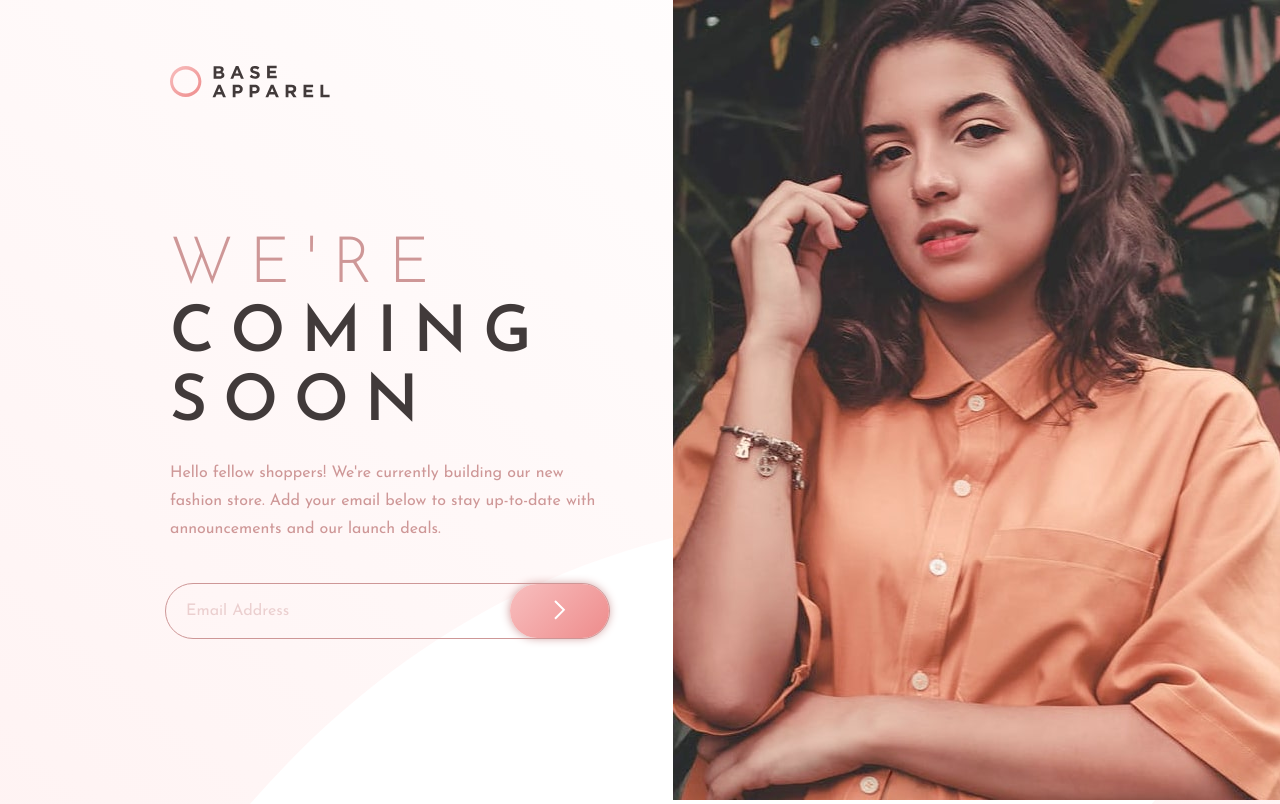
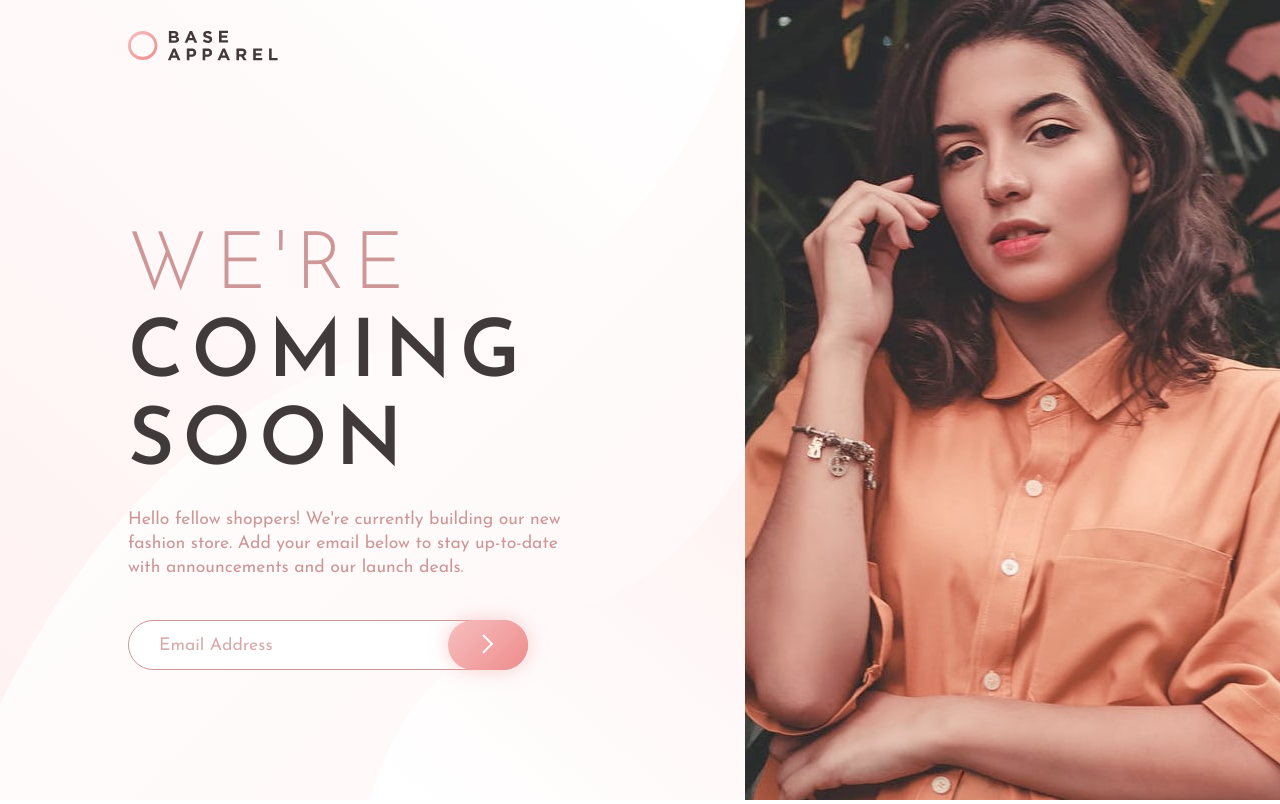
Before and after one commit to AlexsanderCostaDEV/base-apparel-coming-soon, a plain HTML site: page index.html in a window 1280 px wide. Drawn offline with Linux system fonts and the light colour scheme.

Commit message:
project finished

```diff
--- a/css/media.css
+++ /dev/null
@@ -1,87 +0,0 @@
-@media (min-width:376px) and (max-width:1229px) {
-    .div3 .title br {
-        display: none;
-    }
-    .div3 .description br {
-        display: none;
-    }
-    .div3 .email-address input::placeholder {
-        position: relative;
-        left: 0px;
-        top: 0px;
-    }
-}
-
-@media (min-width: 1230px) and (max-width:10000px) {
-    body {
-        display: grid;
-        grid-template-areas:
-            "i1 i2"
-            "i3 i2"
-        ;
-        width: 100%;
-        position: relative;
-    }
-    .div1 {
-        grid-area: i1;
-        margin-top: 71px;
-        margin-left: 160px;
-        padding-left: 10px;
-    }
-    .div1 img {
-        width: 160px;
-    }
-    .div2 {
-        grid-area: i2;
-        position: absolute;
-        right: 0;
-        width: 605px;
-        height: 100%;
-    }
-    .div3 {
-        grid-area: i3;
-        height: 600px;
-    }
-    .div3 .title {
-        font-size: 64px;
-        margin-top: 60px;
-        margin-left: 160px;
-        letter-spacing: 16px;
-        text-align: start;
-        line-height: 69px;
-    }
-    .div3 .description {
-        font-size: 16px;
-        margin-top: 20px;
-        margin-left: 160px;
-        line-height: 28px;
-        text-align: start;
-        width: 430px;
-    }
-    .div3 .description br {
-        display: none;
-    }
-    .div3 .email-address {
-        height: 56px;
-        width: 445px;
-        margin-left: 155px;
-    }
-    .div3 .email-address input::placeholder {
-        padding-left: 10px;
-        font-size: 16px;
-    }
-    .div3 .email-address button {
-        width: 99px;
-    }
-    .div3 .email-address input::placeholder {
-        position: relative;
-        left: -10px;
-        top: 0px;
-    }
-}
-
-@media (max-height: 710px) {
-    .div3 .title {
-        margin-top: 15px;
-    }
-}
--- a/css/style.css
+++ b/css/style.css
@@ -1,108 +1,187 @@
 @import url('https://fonts.googleapis.com/css2?family=Josefin+Sans:wght@300;400;600&display=swap');
-
 * {
+	padding: 0;
 	margin: 0;
-    padding: 0;
 	box-sizing: border-box;
+}
+body {
 	font-family: 'Josefin Sans', sans-serif;
+	font-size: 16px;
+}
+header {
+	position: absolute;
+	height: auto;
+	width: 100%;
+	padding: 30px;
+}
+header img {
+	width: 150px;
+}
+.container {
+	padding-top: 100px;
+	min-height: 100vh;
+	width: 100%;
+	display: flex;
+	flex-direction: column-reverse;
+	justify-content: flex-end;
+	align-items: center;
+	background-image: linear-gradient(135deg, hsl(0, 0%, 100%), hsl(0, 100%, 98%));
+	padding-bottom: 50px;
+}
+.container .left {
+	width: 100%;
+	padding: 50px 30px 0 30px;
+}
+.container .right {
+	width: 100%;
+	height: 300px;
+	background-image: url(/images/hero-mobile.jpg);
+	background-size: cover;
+}
+.container .right img {
+	width: 100%;
+	height: 100%;
+}
+.container .left h1 {
+	letter-spacing: .5rem;
+	text-align: center;
+	font-size: 3.2rem;
+	font-weight: 200;
+	text-transform: uppercase;
+	color: hsl(0, 36%, 70%);
+	line-height: 3.5rem;
+}
+.container .left h1 span {
+	color: hsl(0, 6%, 24%);
+	font-weight: 700;
+}
+.container .left p {
+	max-width: 450px;
+	text-align: center;
+	color: hsl(0, 36%, 70%);
+	font-size: .9rem;
+	line-height: 1.5rem;
+	margin: 20px auto 40px auto;
+}
+.container form {
+	position: relative;
+	display: block;
+	height: 50px;
+	width: 100%;
+	max-width: 400px;
+	margin: 0 auto;
+}
+.container form input {
+	position: absolute;
+	width: 100%;
+	outline: none;
+	border: 1px solid hsl(0, 36%, 70%);
+	height: 100%;
+	border-radius: 50px;
+	padding-left: 30px;
+	font-family: 'Josefin Sans', sans-serif;
+	font-size: 1.1rem;
+}
+.container form label {
+	visibility: hidden;
+	position: absolute;
+}
+.container form button {
+	cursor: pointer;
+	position: absolute;
+	right: 0;
+	border: none;
+	outline: none;
+	color: white;
+	width: 70px;
+	height: 100%;
+	border-radius: 50px;
+	background-image: linear-gradient(135deg, hsl(0, 80%, 86%), hsl(0, 74%, 74%));
+	box-shadow: 0px 0px 18px 1px #f4aaab82;
+	transition: .3s ease box-shadow;
+}
+.container form button:hover {
+	background-image: linear-gradient(135deg, hsl(0, 80%, 86%), hsla(0, 52%, 80%, 0.781));
+	box-shadow: 0px 0px 13px 2px #f4aaabbf;
+}
+.container form input::placeholder {
+	color: hsl(0, 36%, 70%);
+	font-family: 'Josefin Sans', sans-serif;
+	font-size: 1.1rem;
+	opacity: .8;
+}
+.container form .error-icon {
+	display: inline-block;
+	position: absolute;
+	right: 85px;
+	top: 24%;
+	display: none;
+}
+.container form .error-text {
+	position: absolute;
+	left: 30px;
+	top: 40px;
+	font-size: 1rem;
+	display: none;
+}
+.container form.error .error-icon,
+.container form.error .error-text {
+	display: block;
+}
+.container form.error input {
+	border: 2px solid hsl(0, 93%, 68%);
 }
 
-:root {
-    --desaturated-red: hsl(0, 36%, 70%);
-    --desaturated-red2: hsla(0, 36%, 70%, 0.05);
-    --desaturated-red3: hsla(0, 36%, 70%, 0.4);
-    --soft-red: hsl(0, 93%, 68%);
-    --dark-grayish-red: hsl(0, 6%, 24%);
+footer {
+	padding: 10px 0;
+	background-color: black;
+	color: white;
+	text-align: center;
+	font-size: .8rem;
+	line-height: 1.2rem;
+}
+footer a {
+	color: aqua;
+	text-decoration: none;
 }
 
-body {
+@media only screen and (min-width: 768px) {
+	header {
+		padding-left: 10%;
+	}
+	.container {
+		padding-top: 0;
+		flex-direction: row;
+		padding-bottom: 0;
+	}
+	.container .right {
+		width: 80%;
 		height: 100vh;
+		background-image: url(/images/hero-desktop.jpg);
+	}
+	.container .left {
+		padding-top: 28vh;
 		width: 100%;
-    min-width: 375px;
+		height: 100vh;
+		padding-left: 10%;
 		background-image: url(/images/bg-pattern-desktop.svg);
-    background-repeat: no-repeat;
 		background-size: cover;
-    display: flex;
-    flex-direction: column;
+		background-position: center;
 	}
-.div1 {
-    width: 100%;
-    height: 14%;
-    display: flex;
-    align-items: center;
-    padding-left: 30px;
+	.container .left h1 {
+		text-align: left;
+		font-size: 5rem;
+		line-height: 5.5rem;
 	}
-.div1 img {
-    width: 110px;
+	.container .left p {
+		margin-left: 0;
+		text-align: left;
+		font-size: 1.1rem;
 	}
-.div2 {
-    width: 100%;
-    height: calc(14% + 19%);
-    display: flex;
-    justify-content: center;
+	.container form {
+		margin-left: 0;
 	}
-.div2 img {
-    min-width: 400px;
-    margin: 0 auto;
-    height: 100%;
+	.container form button {
+		width: 80px;
 	}
-.div3 {
-    width: 100%;
-    height: calc(66%);
-    padding: 20px 10px 0 10px;
 }
-.div3 .title {
-    font-size: 40px;
-    text-transform: uppercase;
-    text-align: center;
-    margin-top: 50px;
-    letter-spacing: 10px;
-    color: var(--dark-grayish-red);
-}
-.div3 .title span {
-    color: var(--desaturated-red);
-    font-weight: 300;
-}
-.div3 .description {
-    color: var(--desaturated-red);
-    font-size: 14px;
-    margin-top: 18px;
-    line-height: 20px;
-    text-align: center;
-}
-.div3 .email-address {
-    height: 47px;
-    width: 88%;
-    margin: 40px auto 0 auto;
-    border-radius: 30px;
-    position: relative;
-    border: 1px solid var(--desaturated-red);
-}
-.div3 .email-address input {
-    height: 100%;
-    width: 100%;
-    border: none;
-    outline: none;
-    background-color: transparent;
-    padding: 10px 0 10px 20px;
-    font-size: 16px;
-}
-.div3 .email-address input::placeholder {
-    color: var(--desaturated-red3);
-    position: relative;
-    left: -10px;
-    top: 3px;
-}
-.div3 .email-address:hover {
-    border: 1px solid var(--soft-red);
-}
-.div3 .email-address button {
-    position: absolute;
-    right: 0;
-    height: 100%;
-    width: 63px;
-    border: none;
-    border-radius: 30px;
-    background: linear-gradient(135deg, hsl(0, 80%, 86%), hsl(0, 74%, 74%));
-    box-shadow: 0 0 10px var(--desaturated-red);
-}
--- a/index.html
+++ b/index.html
@@ -5,45 +5,28 @@
   <meta name="viewport" content="width=device-width, initial-scale=1.0"> <!-- displays site properly based on user's device -->
 
   <link rel="icon" type="image/png" sizes="32x32" href="./images/favicon-32x32.png">
-
-  <title>Frontend Mentor | Base Apparel coming soon page</title>
-
   <!-- CSS -->
   <link rel="stylesheet" href="/css/style.css">
-  <link rel="stylesheet" href="/css/media.css">
+  <!-- JS -->
+  <script src="/js/script.js" defer></script>
+  <title>Frontend Mentor | Base Apparel coming soon page</title>
 </head>
 <body>
-
-  <!-- start div1 -->
-  <div class="div1">
-    <img src="/images/logo.svg" alt="Logo">
-  </div>
-  <!-- end div1 -->
-  <!-- start div2 -->
-  <div class="div2">
-    <picture>
-      <source media="(max-width: 1229px)" srcset="/images/hero-mobile.jpg">
-      <img src="/images/hero-desktop.jpg" alt="hero-desktop">
-    </picture>
-  </div>
-  <!-- end div2 -->
-  <!-- start div3 -->
-  <div class="div3">
-
-    <h1 class="title"> <span>We're</span> <br> coming <br> soon</h1>
-
-    <p class="description">Hello fellow shoppers! We're currently building <br> our new fashion store.
-      Add your email below to <br> stay up-to-date with announcements and our <br> launch deals.</p>
-
-    <div class="email-address">
-      <input type="email" placeholder="Email Address">
-      <button>
-        <img src="/images/icon-arrow.svg" alt="icon-arrow">
-      </button>
+  <header><div class="logo"><img src="/images/logo.svg" alt="logo"></div></header>
+  <section class="container">
+    <div class="left">
+      <h1>We're <br><span>coming <br>soon</span></h1>
+      <p>Hello fellow shoppers! We're currently building our new fashion store.
+        Add your email below to stay up-to-date with announcements and our launch deals.</p>
+      <form action="#">
+        <label for="Email">Email Address</label>
+          <input name='Email' id="Email" value="" type="email" placeholder="Email Address">
+          <img src="./images/icon-error.svg" class="error-icon" alt="">
+          <button type="submit"><img src="./images/icon-arrow.svg" alt="arrow"></button>
+          <p class="error-text">Please provide a valid email</p>
+      </form>
     </div>
-
-  </div>
-  <!-- end div3 -->
-
+    <div class="right"></div>
+  </section>
 </body>
 </html>
--- /dev/null
+++ b/js/script.js
@@ -0,0 +1,17 @@
+const form = document.querySelector('.container form');
+const email = document.querySelector('.container form input[type=email]');
+
+form.addEventListener('submit', (e) => {
+	e.preventDefault();
+	let emailValue = email.value;
+	console.log(email.value);
+	if (validateEmail(emailValue)) {
+		form.classList.remove('error');
+	} else {
+		form.classList.add('error');
+	}
+});
+function validateEmail (email) {
+	var re = /^(([^<>()\[\]\\.,;:\s@"]+(\.[^<>()\[\]\\.,;:\s@"]+)*)|(".+"))@((\[[0-9]{1,3}\.[0-9]{1,3}\.[0-9]{1,3}\.[0-9]{1,3}\])|(([a-zA-Z\-0-9]+\.)+[a-zA-Z]{2,}))$/;
+	return re.test(String(email).toLowerCase());
+}
```
Lines whose indentation alone changed are shown as unchanged.
